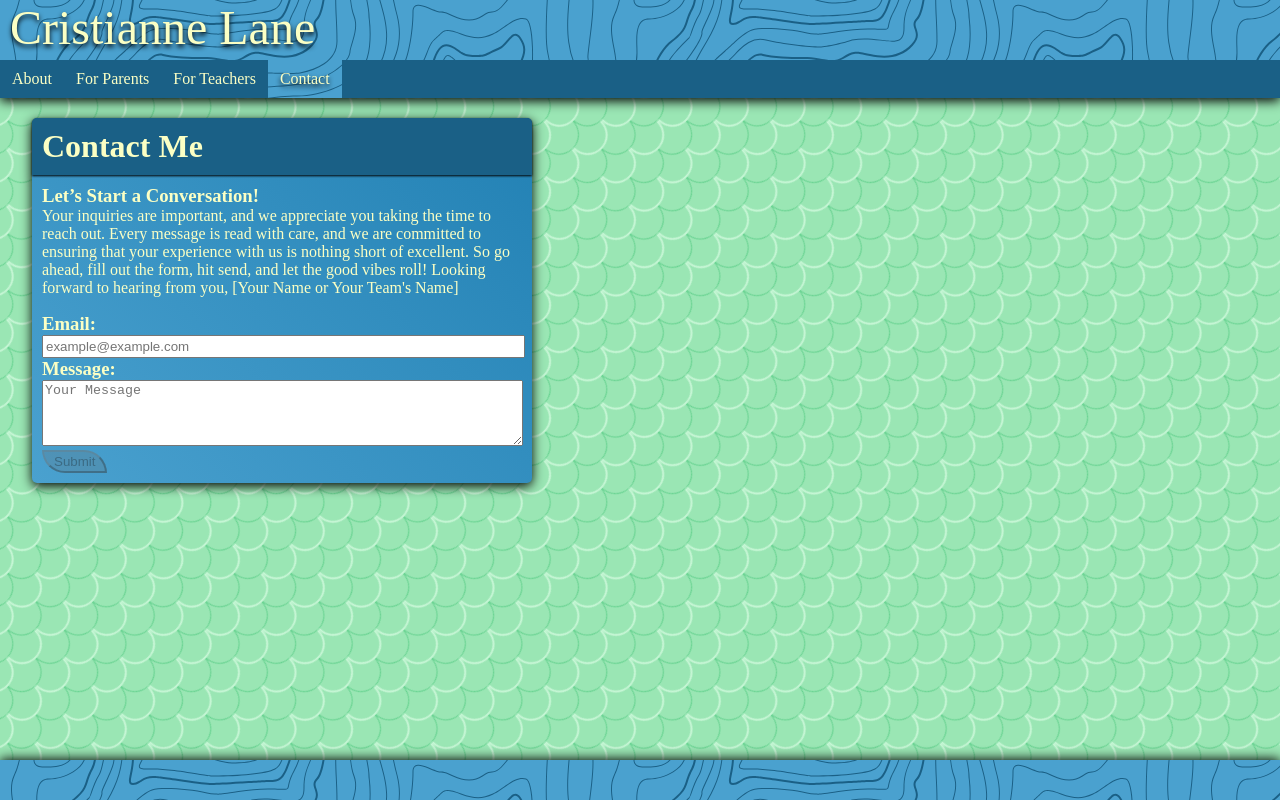
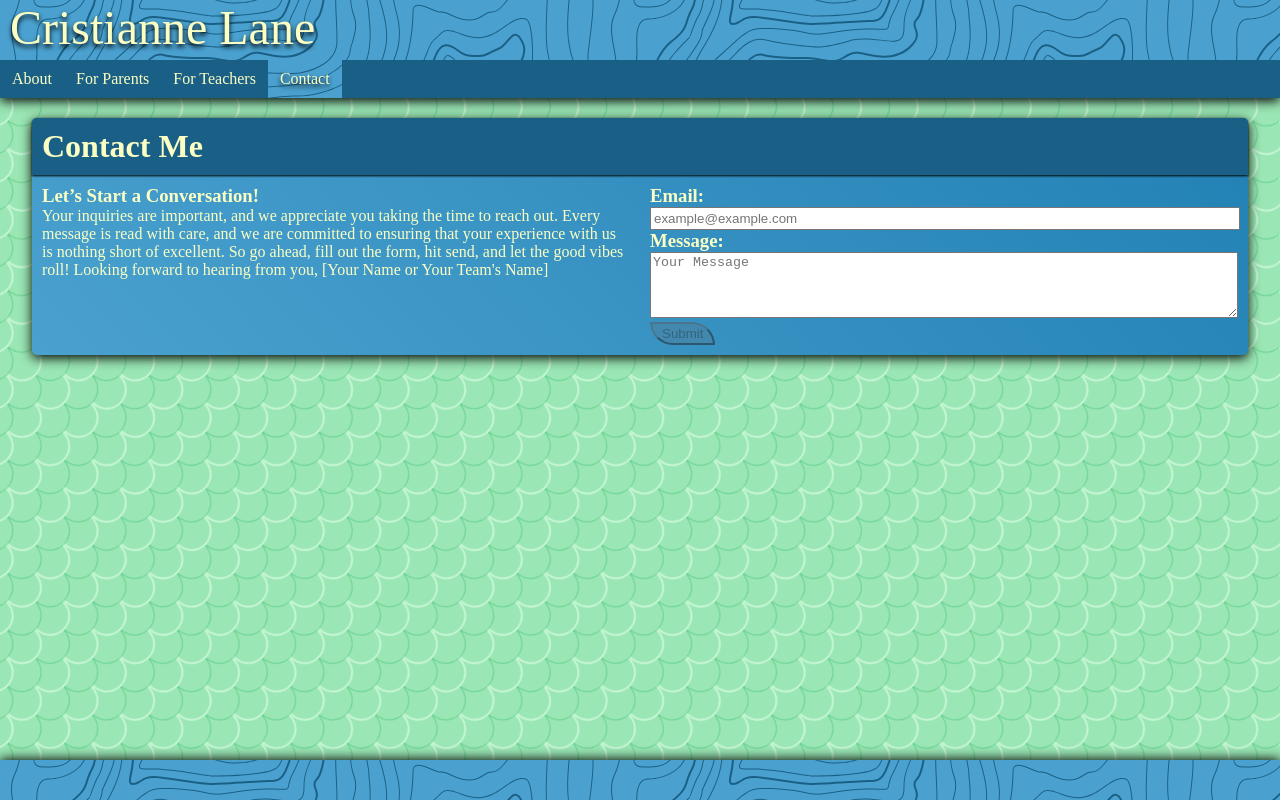
Before and after one commit to palminski/kind-aunty, an Angular app: page /contact in a window 1280 px wide. Built offline with nearby package versions, Linux system fonts and the light colour scheme.

Commit message:
restyled contact page further

```diff
--- a/src/app/pages/contact/contact.component.css
+++ b/src/app/pages/contact/contact.component.css
@@ -1,37 +1,61 @@
 h1 {
     margin: 0;
 }
-h3{
+
+h3 {
     margin: 0;
 }
+
 p {
     margin-top: 0;
 }
+
 input {
-padding: 2px;
-width: 99%;
+    padding: 2px;
+    width: 99%;
 }
+
 textarea {
     padding: 2px;
     width: 99%;
     resize: vertical;
 }
+
 button {
-    padding:2px 10px;
+    padding: 2px 10px;
     border-radius: 0 50px 0 50px;
+    border-width: 2px;
+    border-color: rgb(49, 255, 128);
     transition-duration: 0.3s;
-    background-color: aquamarine;
+    background-color: rgb(127, 255, 159);
 }
+
 button:hover {
     background-color: rgb(49, 255, 186);
+    border-color: rgb(49, 255, 186);
+
 }
+
 button:disabled {
     background-color: rgba(107, 107, 107, 0.226);
+    border-color: rgba(0, 0, 0, 0.363);
 }
+
 button:disabled:hover {
     background-color: rgba(107, 107, 107, 0.226);
 }
-.form-holder {
-    width: 500px;
+
+.flex-holder {
+    display: flex;
+    justify-content: space-between;
+    align-items: stretch;
+    flex-wrap: wrap;
+    padding: 10px 0px;
+}
+
+.flex-item {
+    flex: 1;
+    margin: 0 10px;
+
 
 }
--- a/src/app/pages/contact/contact.component.html
+++ b/src/app/pages/contact/contact.component.html
@@ -5,16 +5,19 @@
             <div class="block-header">
                 <h1>Contact Me</h1>
             </div>
-            <div class="block-body">
-                <h3>Let’s Start a Conversation!</h3>
-                <p>
+            <div class="block-body flex-holder">
+                <div class="flex-item">
+                    <h3>Let’s Start a Conversation!</h3>
+                    <p>
 
-                    Your inquiries are important, and we appreciate you taking the time to reach out. Every message is read with care, and we are committed to ensuring that your experience with us is nothing short of excellent. So go ahead, fill out the form, hit send, and let the good vibes roll!
+                        Your inquiries are important, and we appreciate you taking the time to reach out. Every message is read with care, and we are committed to ensuring that your experience with us is nothing short of excellent. So go ahead, fill out the form, hit send, and let the good vibes roll!
 
-                    Looking forward to hearing from you,
+                        Looking forward to hearing from you,
 
-                    [Your Name or Your Team's Name]</p>
-                <form [formGroup]="ContactForm" (ngSubmit)="onSubmit()">
+                        [Your Name or Your Team's Name]</p>
+                </div>
+
+                <form [formGroup]="ContactForm" (ngSubmit)="onSubmit()" class="flex-item">
 
 
 
```
